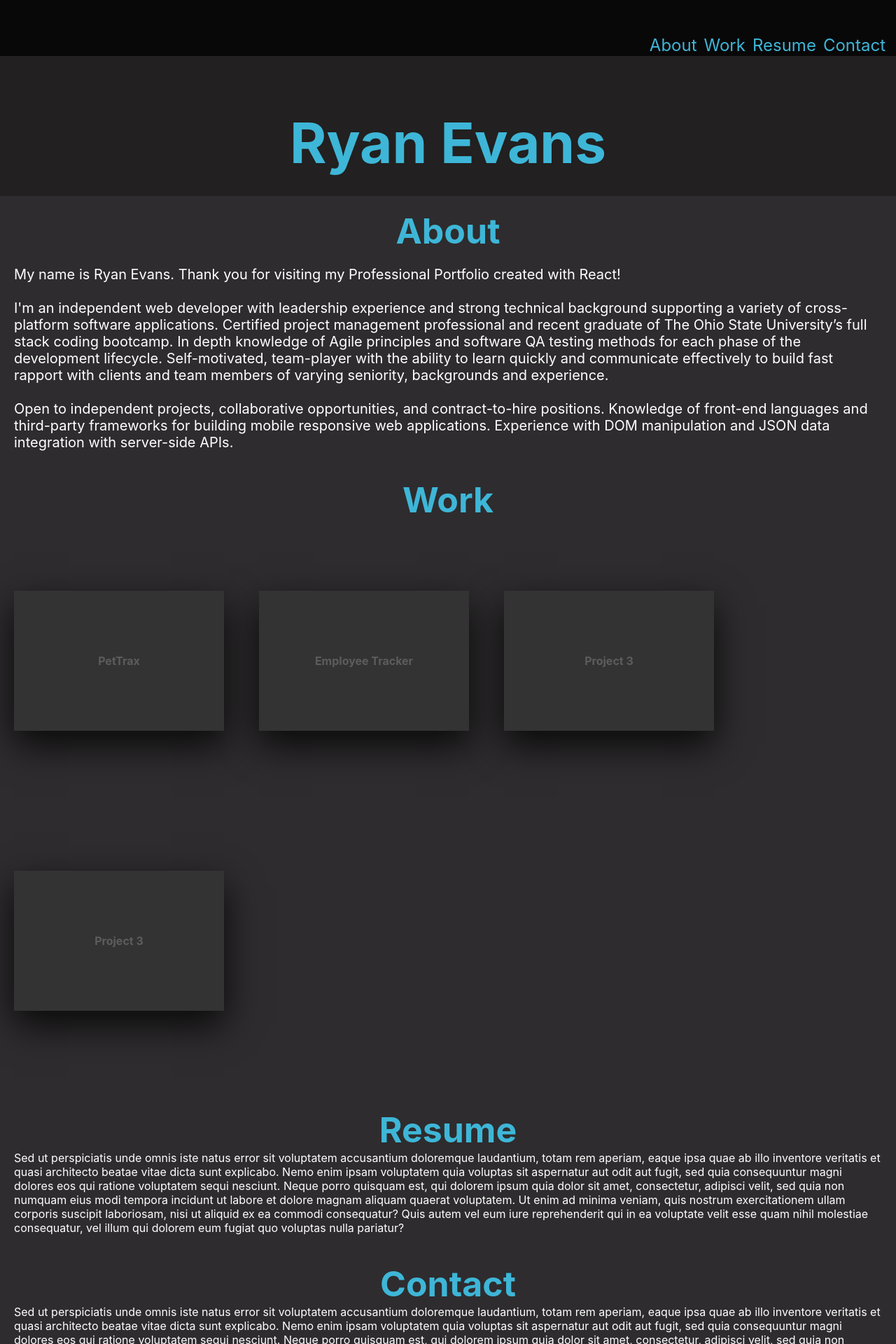
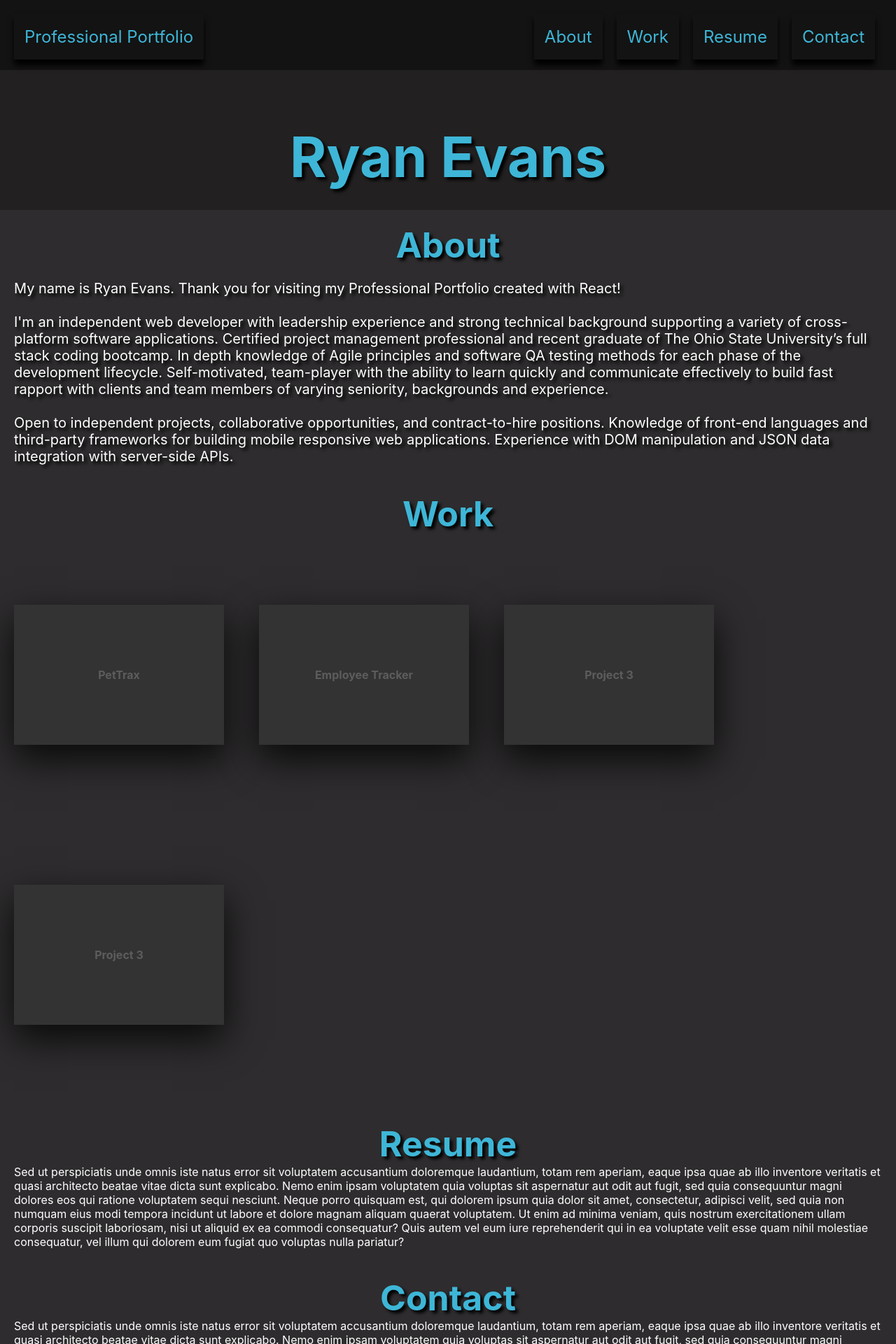
Before and after one commit to rdevans87/ReactPro_Portfolio-, a React (Create React App) app in the folder ryansreactapp/: page / in a window 1280 px wide. Shown: the top 1920 px of the page at 70% size. Built offline with nearby package versions, Linux system fonts and the light colour scheme; the HTML template or start-up script is replaced by a standard one.

Commit message:
working on styling for app added footer element

```diff
--- a/ryansreactapp/src/App.js
+++ b/ryansreactapp/src/App.js
@@ -5,6 +5,7 @@ import About from "./components/About";
 import Work from "./components/Work";
 import Resume from "./components/Resume";
 import Contact from "./components/Contact";
+import Footer from "./components/Footer";
 // import 'bootstrap/dist/css/bootstrap.min.css';
 
 function App() {
@@ -16,7 +17,11 @@ function App() {
       <Work />
       <Resume />
       <Contact />
+      <Footer />
     </div>
+
+
+
   );
 }
 
--- a/ryansreactapp/src/components/Footer.js
+++ b/ryansreactapp/src/components/Footer.js
@@ -0,0 +1,15 @@
+import React from "react";
+import "../styles/Footer.css";
+
+
+function Footer() {
+    return (
+      <footer className="footer">
+
+        <div><h1>Ryan Evans</h1></div>
+
+      </footer>
+    );
+  }
+
+  export default Footer;
--- a/ryansreactapp/src/components/Navbar.js
+++ b/ryansreactapp/src/components/Navbar.js
@@ -10,6 +10,7 @@ function Navbar() {
       <a href="/">Resume</a>
       <a href="/">Work</a>
       <a href="/">About</a>
+      <p>Professional Portfolio</p>
     </nav>
 
   );
--- a/ryansreactapp/src/styles/About.css
+++ b/ryansreactapp/src/styles/About.css
@@ -9,6 +9,7 @@
   background: #2e2c2e;
   padding: 20px;
   color: white;
+  text-shadow: 4px 4px 4px #000;
 }
 
 .about h1 {
--- a/ryansreactapp/src/styles/Contact.css
+++ b/ryansreactapp/src/styles/Contact.css
@@ -8,4 +8,5 @@
     font-size: 50px;
     text-align: center;
     color: #3eb6d7;
+    text-shadow: 4px 4px 4px #000;
   }
--- a/ryansreactapp/src/styles/Footer.css
+++ b/ryansreactapp/src/styles/Footer.css
@@ -0,0 +1,5 @@
+.footer{
+    background: #131313;
+    height: 100px;
+    padding-right: 10px;
+  }
--- a/ryansreactapp/src/styles/Header.css
+++ b/ryansreactapp/src/styles/Header.css
@@ -9,4 +9,5 @@
   text-align: center;
   color: #3eb6d7;
   font-size: 5rem;
+  text-shadow: 4px 4px 4px #000;
 }
--- a/ryansreactapp/src/styles/Navbar.css
+++ b/ryansreactapp/src/styles/Navbar.css
@@ -1,15 +1,35 @@
 .navbar {
-  background: #090809;
-  height: 80px;
+  background: #131313;
+  height: 100px;
   padding-right: 10px;
 }
 
 .navbar a {
   color: #3eb6d7;
+  display: block;
   float: right;
   font-size: 1.5rem;
   text-decoration: none;
-  margin: 5px;
-  padding-bottom: 2px;
-  line-height: 5;
+  /* margin: 5px; */
+
+  padding: 18px 15px;
+  margin-right: 20px;
+  margin-top: 20px;
+  /* padding-bottom: 2px; */
+  /* line-height: 5; */
+  box-shadow: 0 8px 8px 0 black;
+
 }
+
+.navbar p{
+  color: #3eb6d7;
+  display: block;
+  float: left;
+  font-size: 1.5rem;
+  text-decoration: none;
+  padding: 18px 15px;
+  margin-top: 20px;
+  margin-left: 20px;
+  box-shadow: 0 8px 8px 0 black;
+
+}
--- a/ryansreactapp/src/styles/Resume.css
+++ b/ryansreactapp/src/styles/Resume.css
@@ -8,4 +8,5 @@
   font-size: 50px;
   text-align: center;
   color: #3eb6d7;
+  text-shadow: 4px 4px 4px #000;
 }
--- a/ryansreactapp/src/styles/Work.css
+++ b/ryansreactapp/src/styles/Work.css
@@ -17,6 +17,7 @@
     font-size: 50px;
     text-align: center;
     color: #3eb6d7;
+    text-shadow: 4px 4px 4px #000;
 
   }
 
```
Also changed, not shown: ryansreactapp/src/components/Work.js (line endings or trailing spaces).
